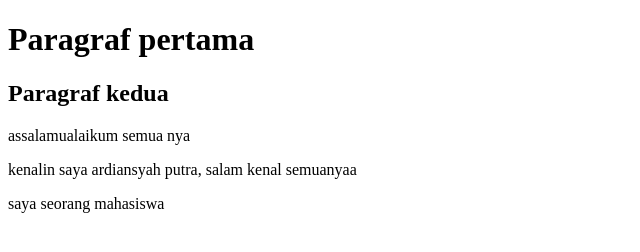
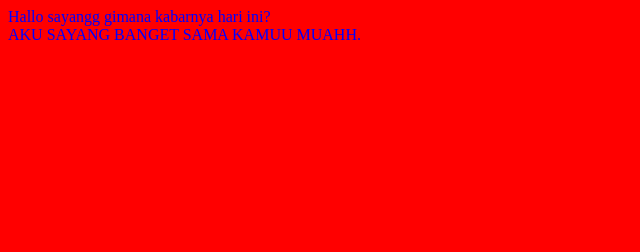
Before and after one commit to ardiansyahputra01033-web/P1_WEB_3312611025, a plain HTML site: page index.html in a window 1280 px wide. Shown: the whole page, without its empty margins (0-640 px from the left). Drawn offline with Linux system fonts and the light colour scheme.

Commit message:
update html

```diff
--- a/index.html
+++ b/index.html
@@ -5,11 +5,9 @@
 <!-- Ini baris komputer, tidak diproses -->
 <title>Ini judul dokumen HTML5</title>
 </head>
-<h1>Paragraf pertama</h1>
-<H2>Paragraf kedua</H2>
-<p> assalamualaikum semua nya</p>
-<p> kenalin saya ardiansyah putra, salam kenal semuanyaa</p>
-<p> saya seorang mahasiswa</p>
+<body bgcolor="red"> <!-- memberi warna pada kuning body-->
+    <font color="blue">Hallo sayangg gimana kabarnya hari ini?</font></br> <!-- memberi warna pada teks biru-->
+    <font color="#0000FF">AKU SAYANG BANGET SAMA KAMUU MUAHH.</font>
 
 </body>
 
```
